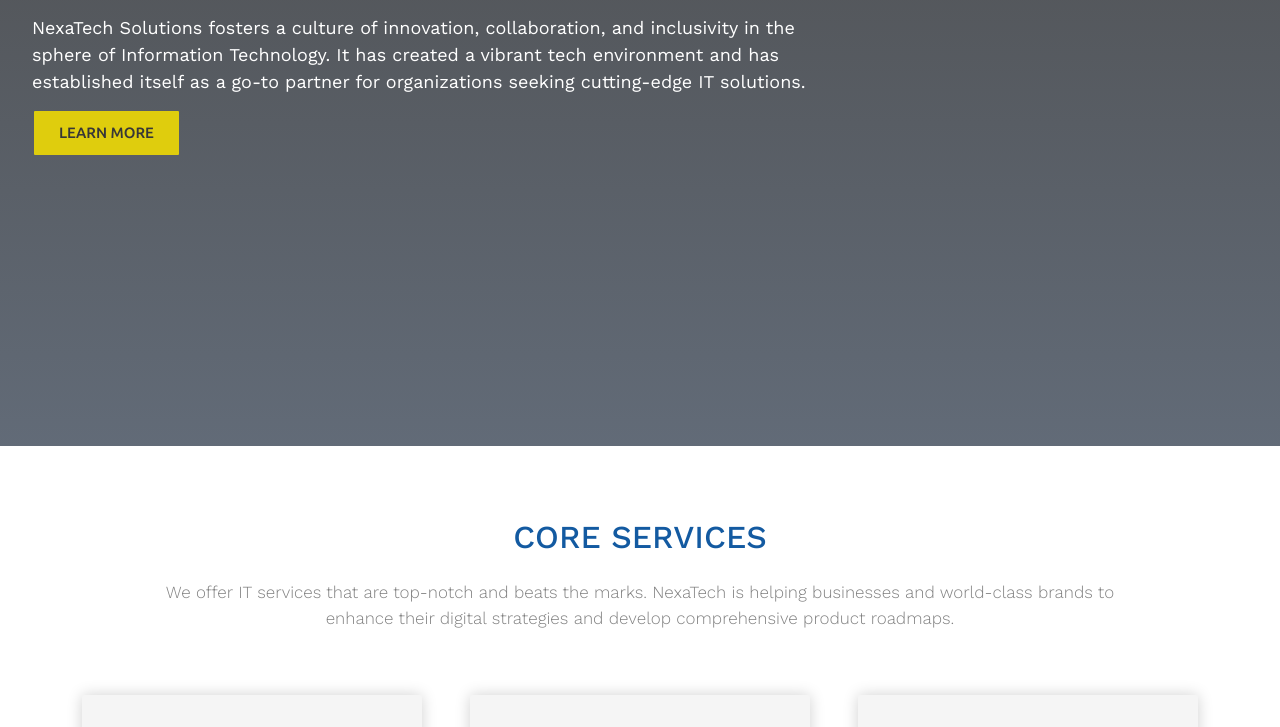
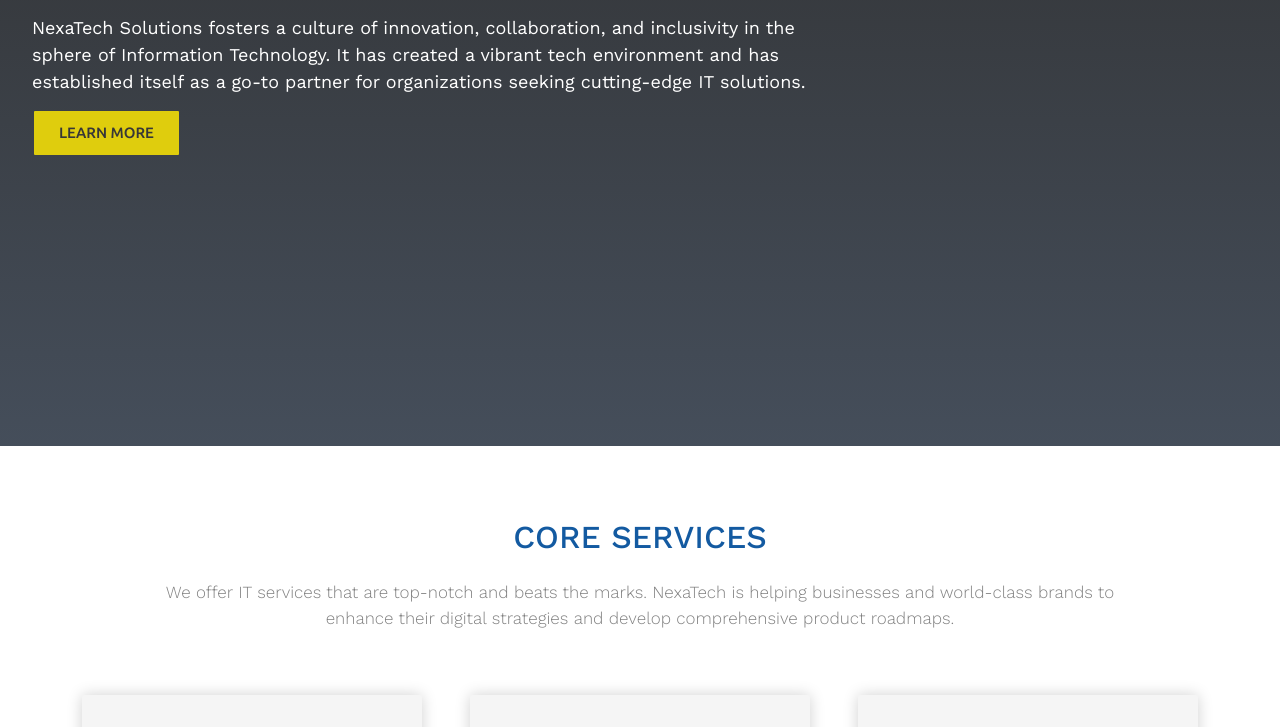
Before and after one commit to AyDavid-theTechGuy/it-company-website-template, a plain HTML site: page index.html in a window 1280 px wide. Shown: the part 274-1001 px from the top of the page. Drawn offline with nearby package versions, Linux system fonts and the light colour scheme; the site is published under a folder, as on GitHub Pages, so addresses that start at the root find nothing.

Commit message:
Commit changes

```diff
--- a/assets/css/style.css
+++ b/assets/css/style.css
@@ -21,7 +21,7 @@ button {
 
 .header {
 	background-image: linear-gradient(rgba(0, 0, 0, 0.7), rgba(31, 44, 62, 0.7)),
-		url("/assets/img/tech1.png");
+		url("../img/tech1.png");
 	background-size: cover;
 	background-repeat: no-repeat;
 	height: 90vh;
@@ -80,10 +80,6 @@ button {
 	border-bottom: solid 1px #d1d1d1;
 	padding: 12px 0;
 }
-
-/* .offcanvas-view .menu-sect a {
-	color: #373737;
-} */
 
 .offcanvas-view .g-i-t {
 	padding: 12px 0;
--- a/index.html
+++ b/index.html
@@ -4,7 +4,7 @@
 		<meta charset="utf-8" />
 		<meta name="viewport" content="width=device-width, initial-scale=1" />
 		<meta http-equiv="X-UA-Compatible" content="ie=edge" />
-		<title>Gem Template</title>
+		<title>NexaTech Template</title>
 		<link
 			rel="stylesheet"
 			type="text/css"
```
